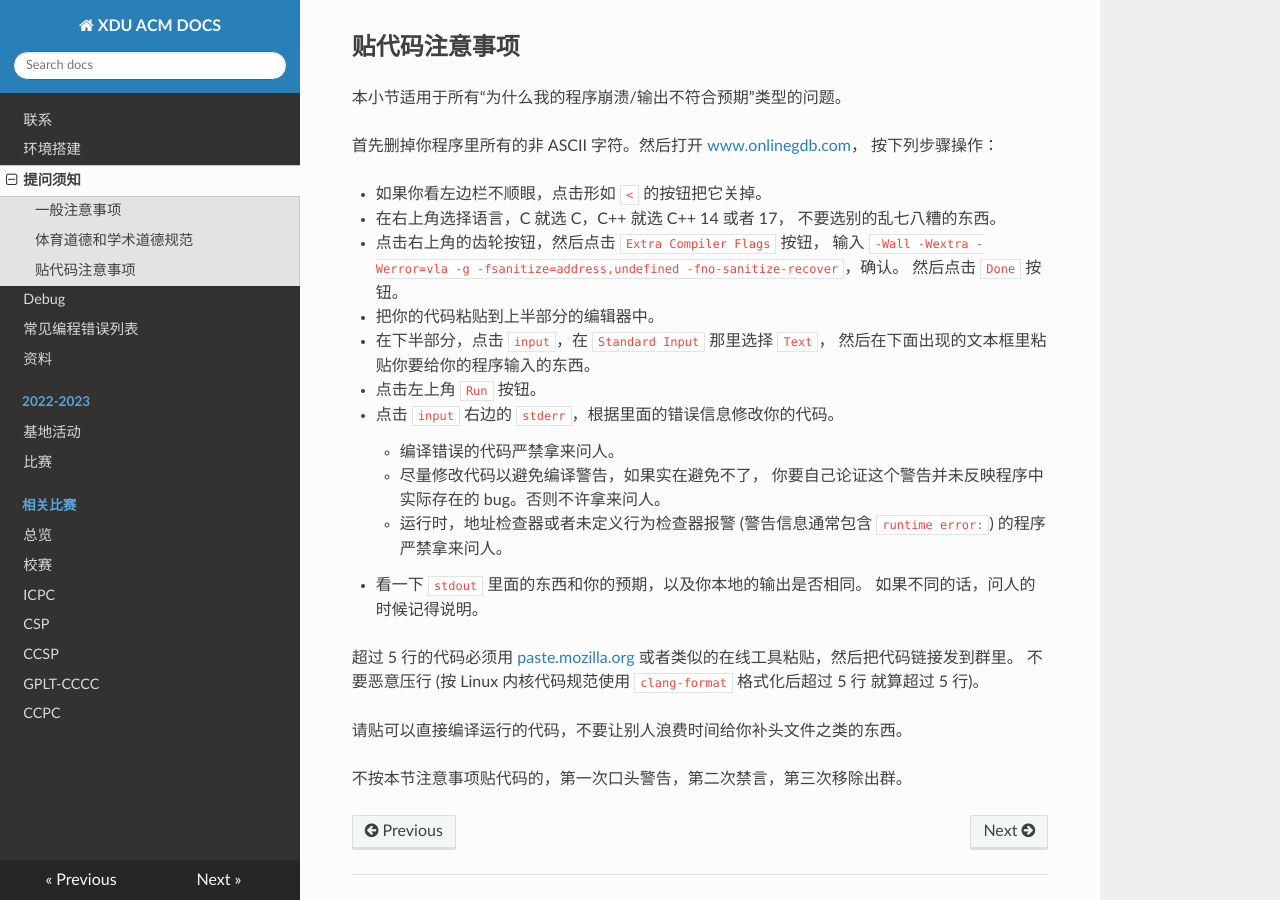
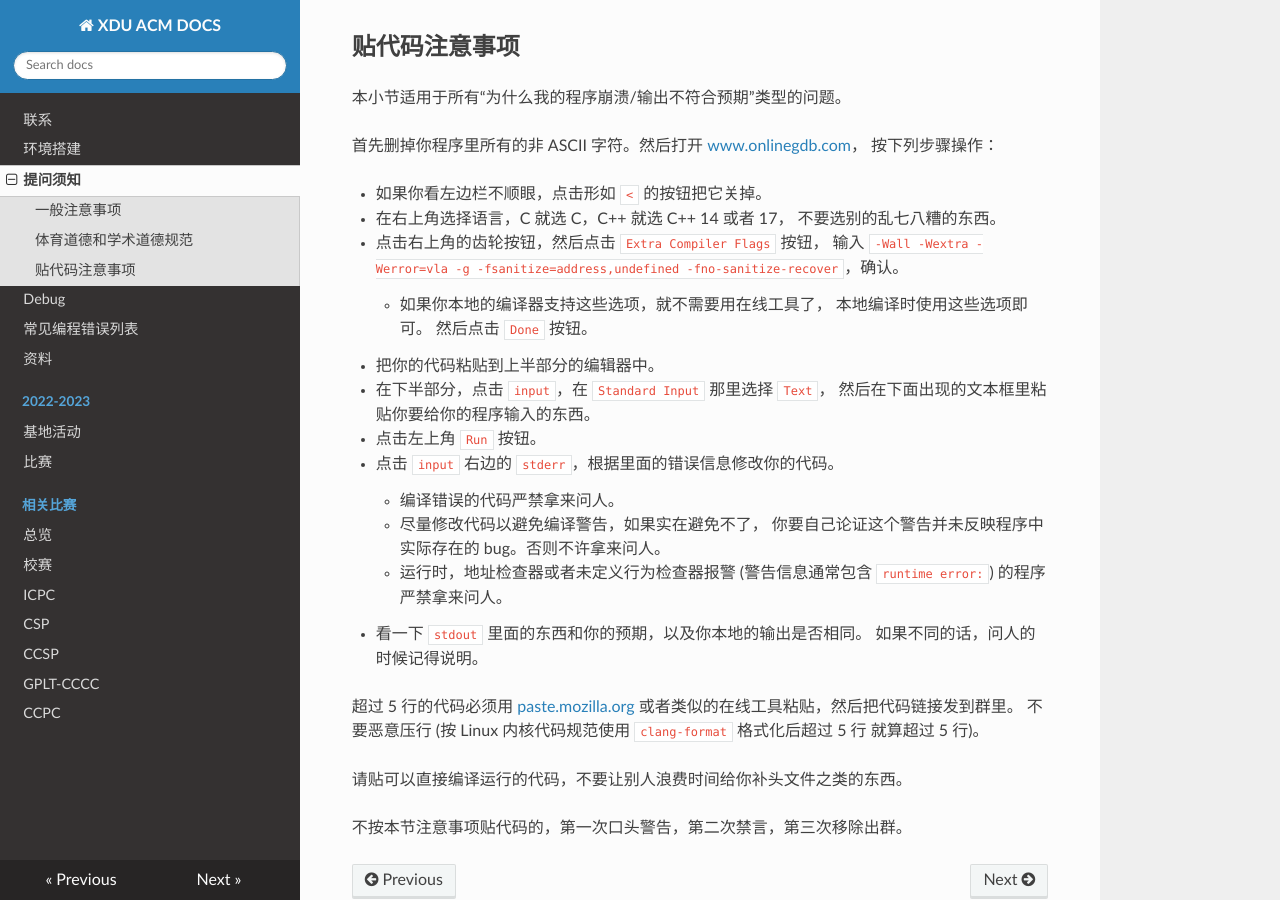
Before and after one commit to xdu-icpc/docs, an MkDocs documentation site: the page built from docs/ask-question.md, in a window 1280 px wide and 900 px high, scrolled down 476 px. Built offline with MkDocs 1.6.1, drawn with Linux system fonts in a browser that asks for light colours; nearby versions of some CDN libraries.

Commit message:
ask-question: clarify compiler flags

```diff
--- a/docs/ask-question.md
+++ b/docs/ask-question.md
@@ -26,6 +26,8 @@
 不要选别的乱七八糟的东西。
 - 点击右上角的齿轮按钮，然后点击 `Extra Compiler Flags` 按钮，
 输入 `-Wall -Wextra -Werror=vla -g -fsanitize=address,undefined -fno-sanitize-recover`，确认。
+    - 如果你本地的编译器支持这些选项，就不需要用在线工具了，
+      本地编译时使用这些选项即可。
 然后点击 `Done` 按钮。
 - 把你的代码粘贴到上半部分的编辑器中。
 - 在下半部分，点击 `input`，在 `Standard Input` 那里选择 `Text`，
```
